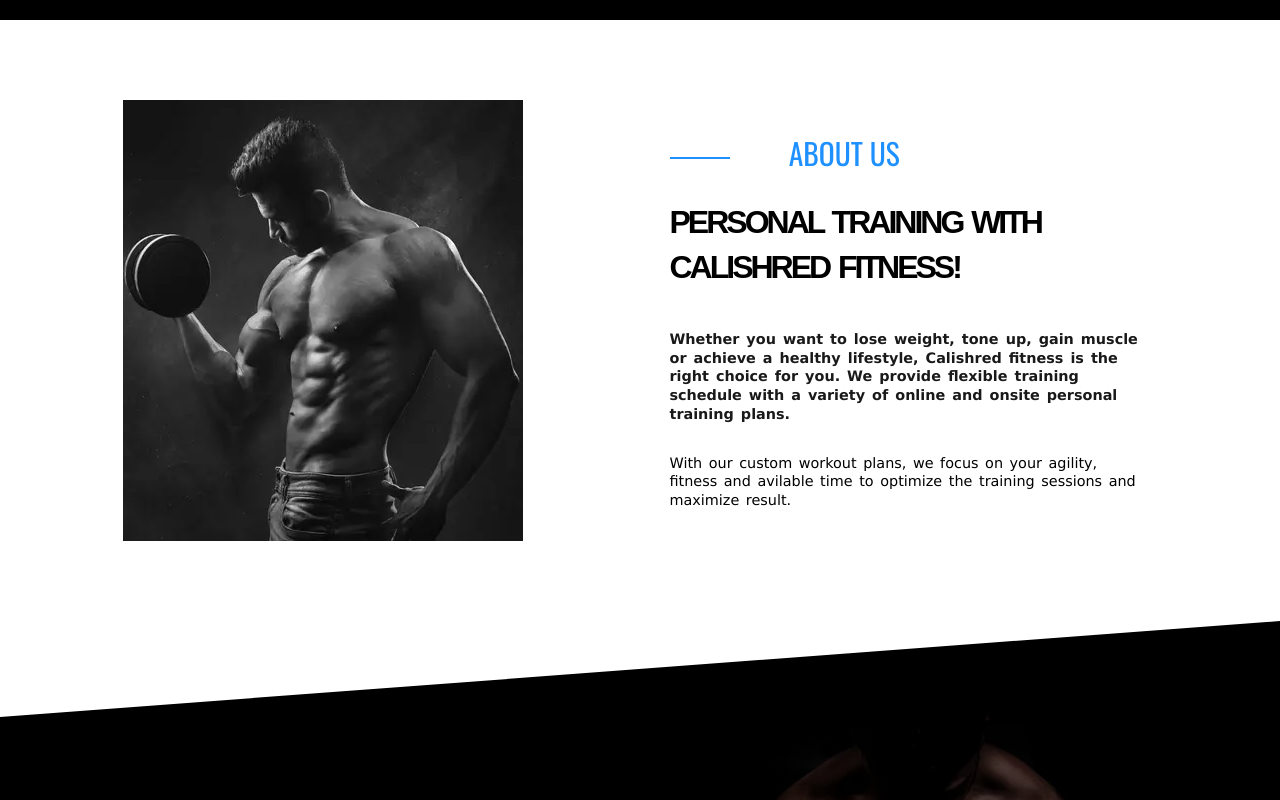
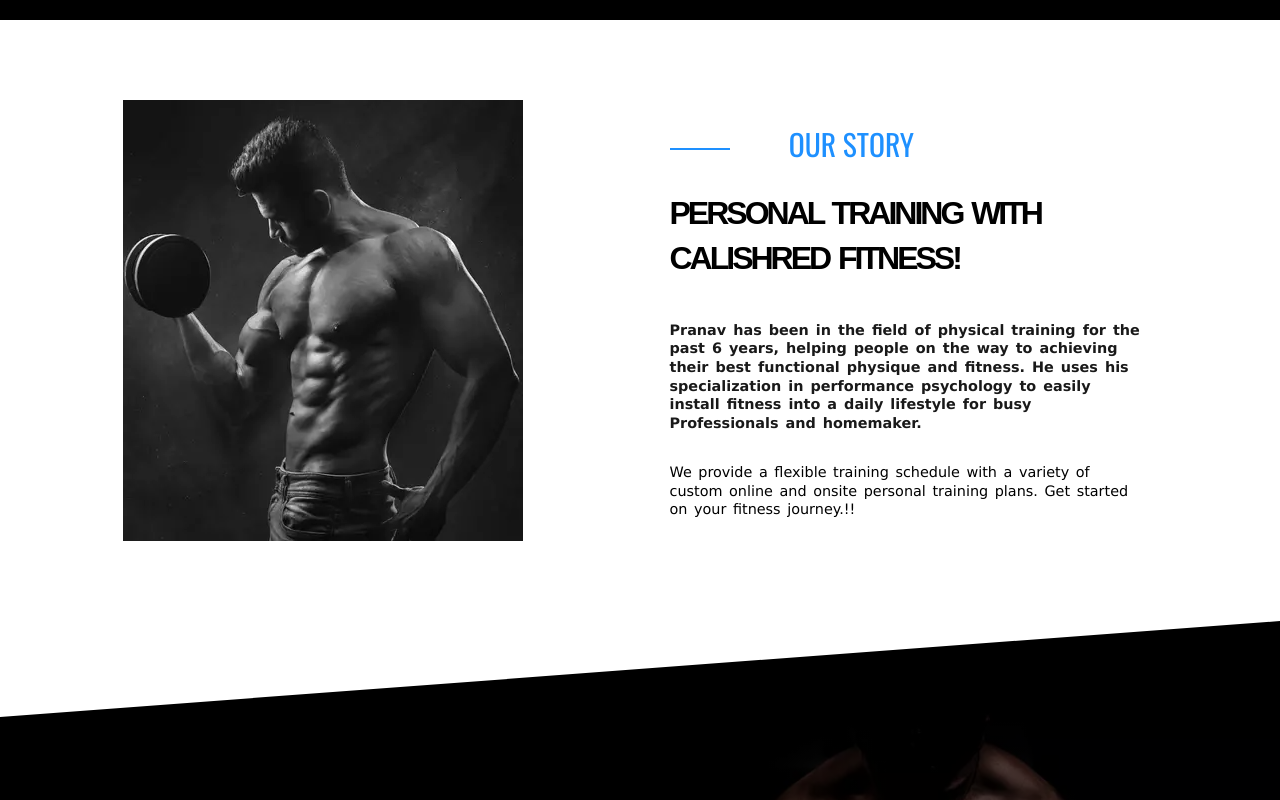
Before and after one commit to nikhilsourav/CalishredFitness, a plain HTML site: page index.html in a window 1280 px wide. Shown: the part 780-1580 px from the top of the page. Drawn offline with nearby package versions, Linux system fonts and the light colour scheme; a web font is replaced by a local one.

Commit message:
changed text

```diff
--- a/index.html
+++ b/index.html
@@ -82,16 +82,17 @@
         <div class="container about-container">
             <img src="images/About-1.webp" alt="about" class="about-img" width="400px">
             <div class="about-text">
-                <span>About us</span>
+                <span>Our story</span>
                 <h2>
                     PERSONAL TRAINING WITH CALISHRED FITNESS!
                 </h2>
-                <p>Whether you want to lose weight, tone up, gain muscle or achieve a healthy lifestyle,
-                    Calishred fitness is the right choice for you. We provide flexible training schedule with a
-                    variety of online and onsite personal training plans.
+                <p>Pranav has been in the field of physical training for the past 6 years, helping people on the way to
+                    achieving their best functional physique and fitness. He uses his specialization in performance
+                    psychology to easily install fitness into a daily lifestyle for busy Professionals and homemaker.
                 </p>
-                <p>With our custom workout plans, we focus on your agility, fitness and avilable time to optimize the
-                    training sessions and maximize result.
+                <p> We provide a flexible training schedule with a variety of
+                    custom online and onsite personal training plans.
+                    Get started on your fitness journey.!!
                 </p>
             </div>
         </div>
@@ -194,7 +195,7 @@
                     <li><a href="#home" class="footer-links">Home</a></li>
                     <li><a href="#about" class="footer-links">About</a></li>
                     <li><a href="#services" class="footer-links">Services</a></li>
-                    <li><a href="#price" class="footer-links">price</a></li>
+                    <li><a href="#price" class="footer-links">Price</a></li>
                 </ul>
             </li>
             <li class="footer-right">
```
